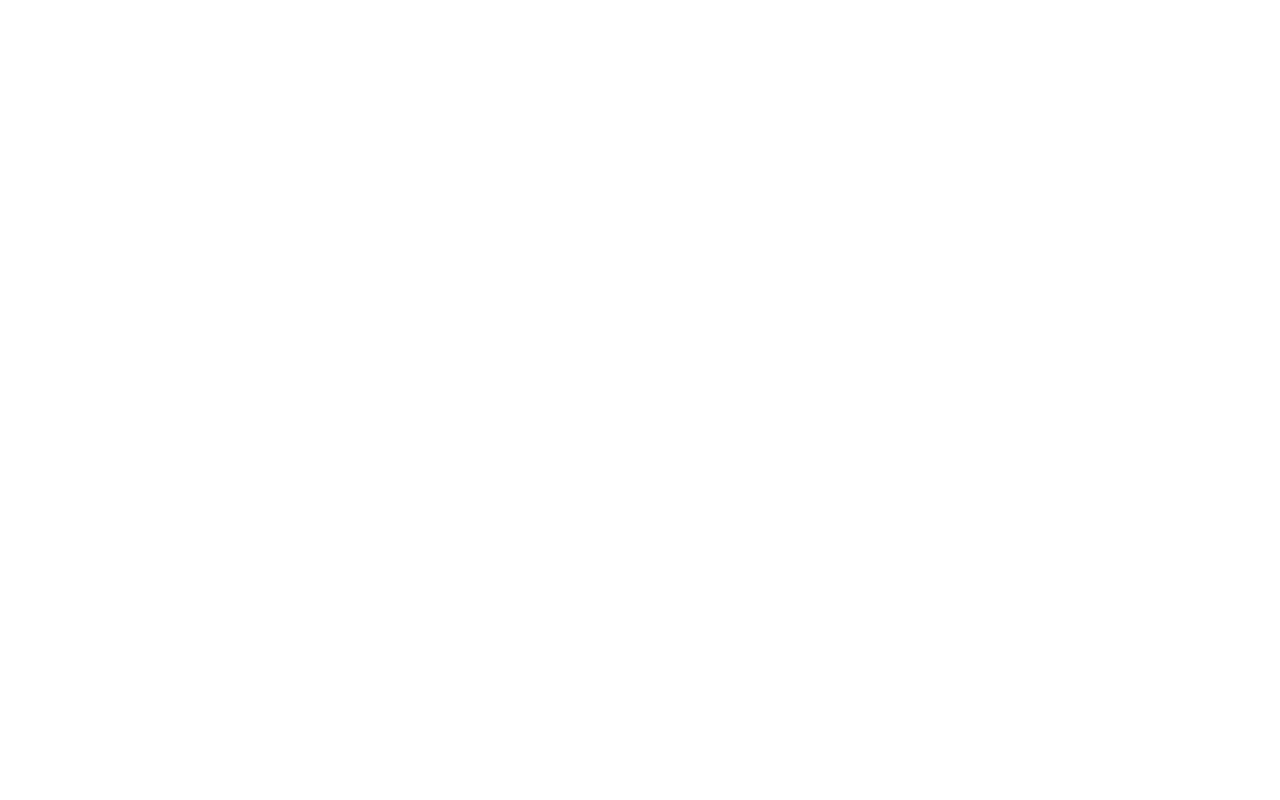
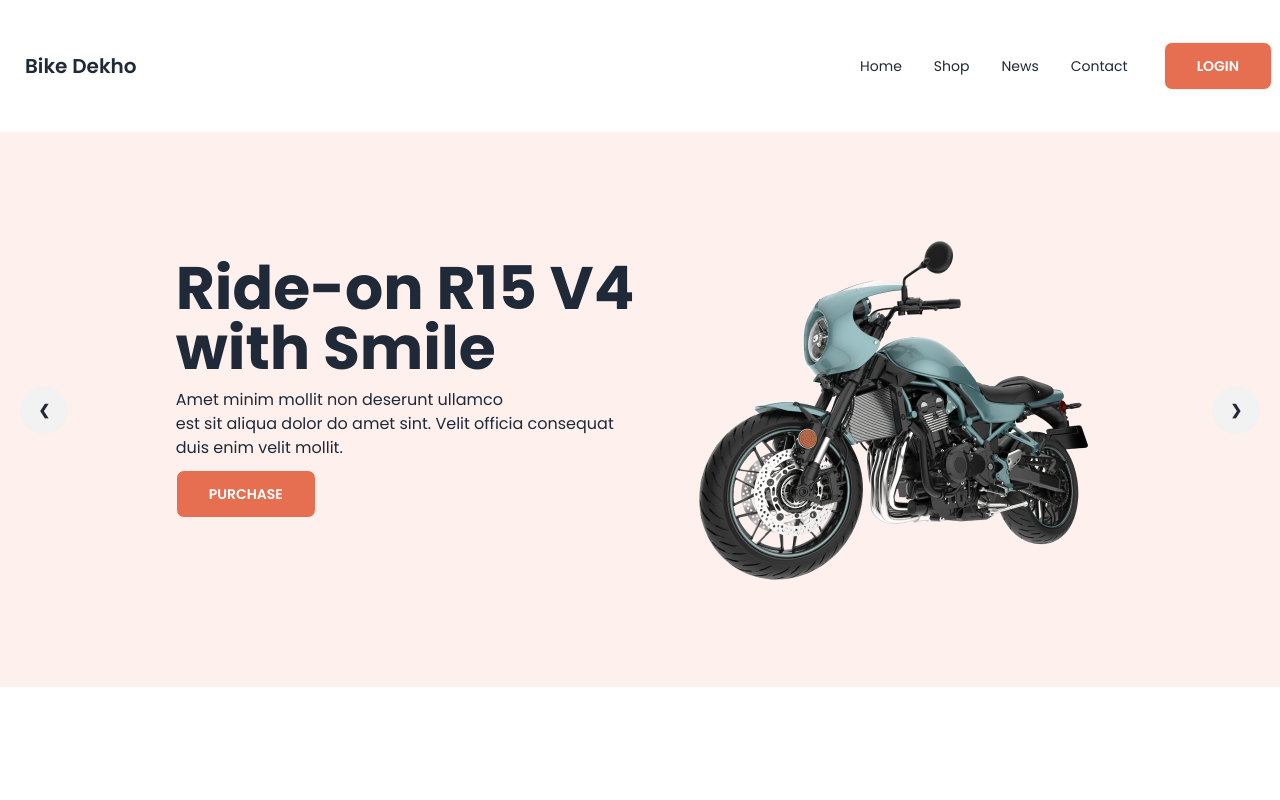
Before and after one commit to Shahriar-Fardows/Biker-zone, a plain HTML site: page index.html in a window 1280 px wide. Shown: the top 800 px of the page. Drawn offline with nearby package versions, Linux system fonts and the light colour scheme.

Commit message:
first maint

```diff
--- a/index.html
+++ b/index.html
@@ -44,7 +44,7 @@
     </style>
   </head>
 
-  <!-- <body class="font">
+  <body class="font">
     <header class="md:container md:mx-auto ">
       <nav class="py-8">
         <div class="navbar bg-base-100 justify-between	">
@@ -188,5 +188,5 @@
       <section class="section3 p-40	"></section>
       <section class="section4 p-40	"></section>
     </main>
-  </body> -->
+  </body>
 </html>
```
